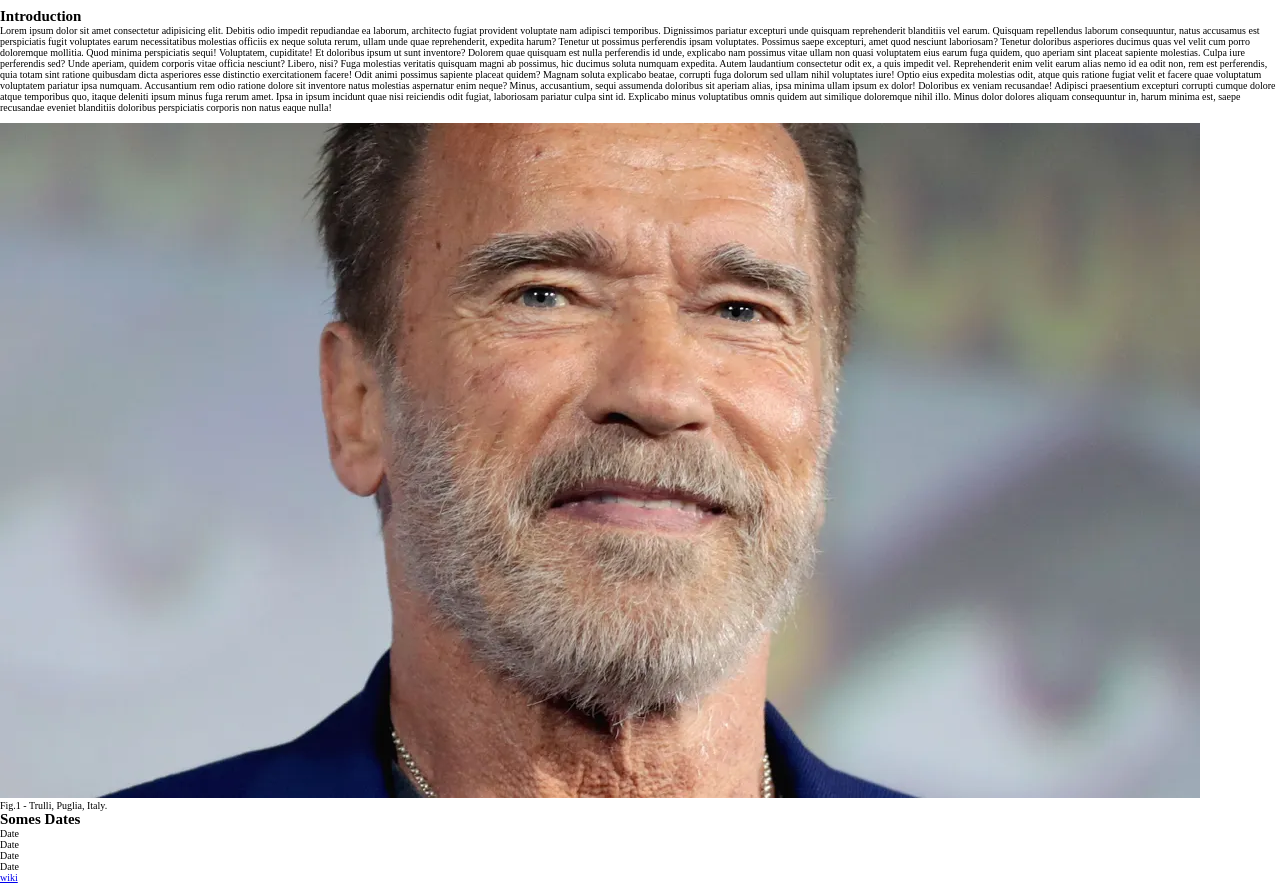
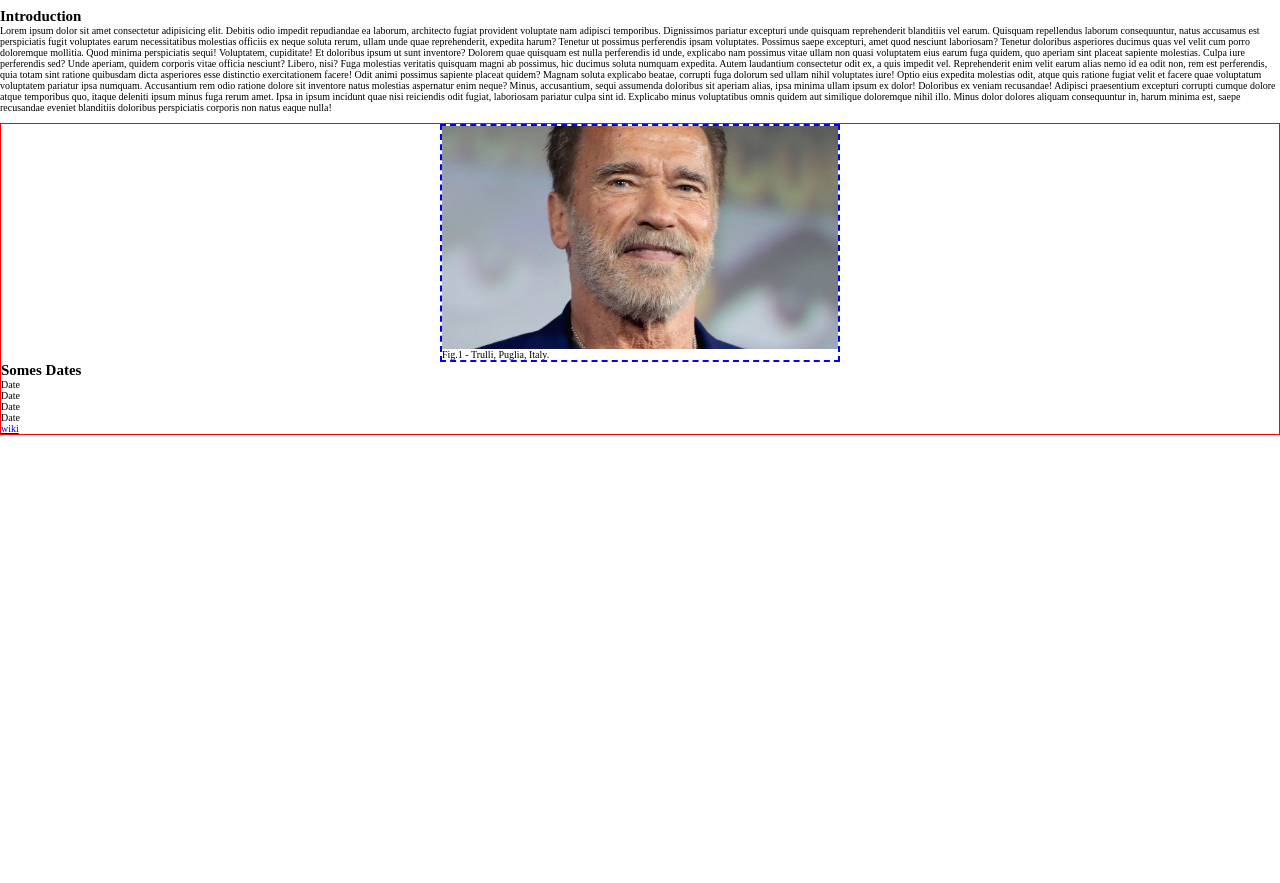
Before and after one commit to CallensJ/Arnold-Tribute, a plain HTML site: page index.html in a window 1280 px wide. Shown: the part 802-1685 px from the top of the page. After the commit the page ends 1237 px from the top, so only its background shows below. Drawn offline with Linux system fonts and the light colour scheme.

Commit message:
all challenges complete. styling 30% complete

```diff
--- a/styles.css
+++ b/styles.css
@@ -32,3 +32,26 @@ section{
 
 /*--------------------ABOUT SECTION--------------------------------*/
 /*--------------------CHRONOLOGY SECTION--------------------------------*/
+
+#chronology{
+    border: 1px solid red;
+
+}
+#main{
+    width: 100%;
+
+}
+
+#img-div{
+    border: 2px dashed blue;
+    width: 400px;
+    margin: 0 auto;
+
+}
+
+#image{
+    max-width: 100%;
+    display: block;
+    height: auto;
+
+}
```
